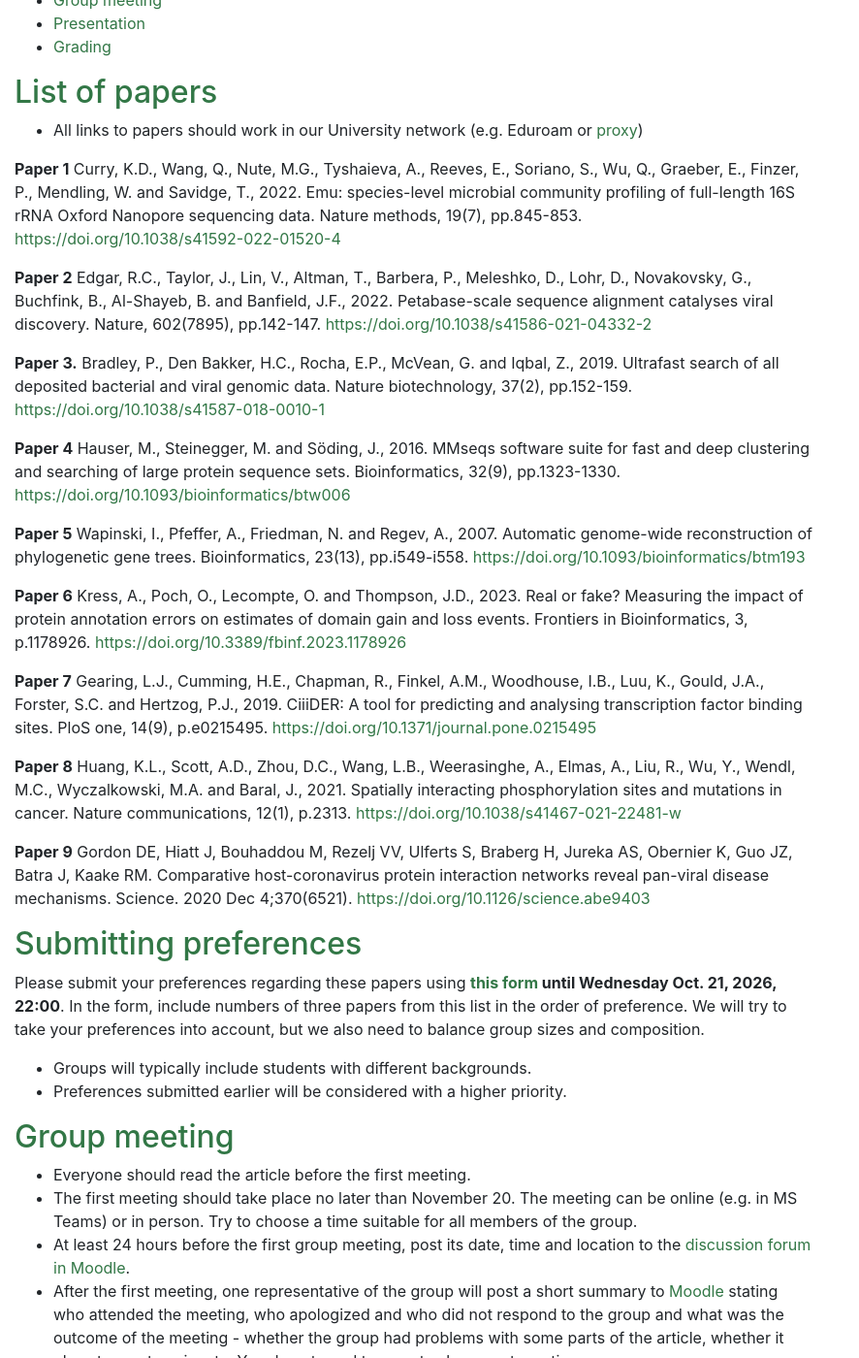
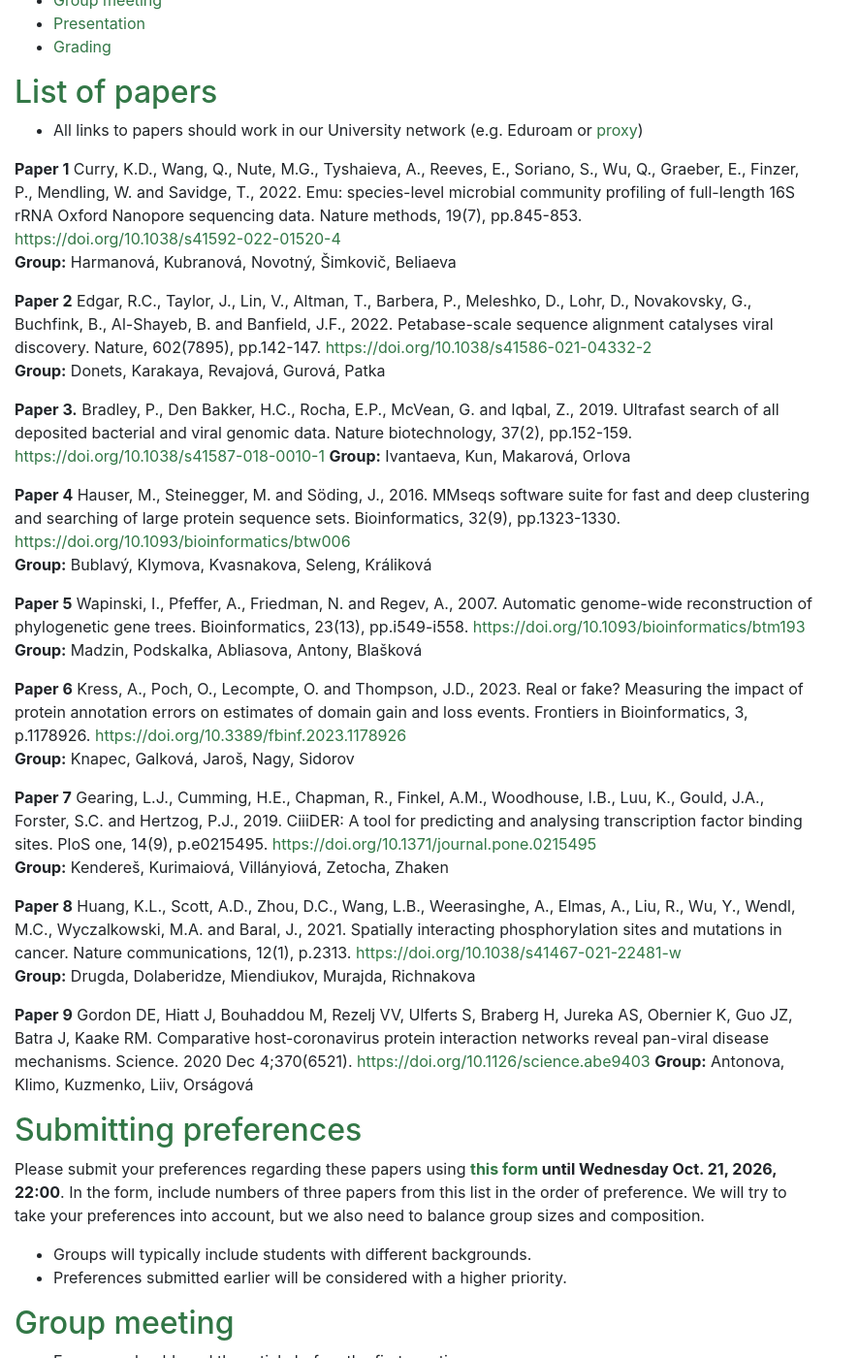
Before and after one commit to fmfi-compbio/mbi, a Jekyll site: the page built from Journal_club.md, in a window 1280 px wide and 1400 px high, scrolled down 232 px. Shown: the whole window at 97% size, without its empty margins (0-886 px from the left). Built offline with Jekyll 4.4.1, drawn with Linux system fonts in a browser that asks for light colours; nearby versions of some CDN libraries; our own code applies the rules of GitHub Pages for plain Markdown files.

Commit message:
Add groups for each paper in Journal_club.md

```diff
--- a/Journal_club.md
+++ b/Journal_club.md
@@ -22,40 +22,46 @@ Soriano, S., Wu, Q., Graeber, E., Finzer, P., Mendling, W. and Savidge,
 T., 2022. Emu: species-level microbial community profiling of
 full-length 16S rRNA Oxford Nanopore sequencing data. Nature methods,
 19(7), pp.845-853. <https://doi.org/10.1038/s41592-022-01520-4><br>
-{% if false %}
-**Group:**
-{% endif %}
+**Group:** Harmanová, Kubranová, Novotný, Šimkovič, Beliaeva
 
 **Paper 2** Edgar, R.C., Taylor, J., Lin, V., Altman, T., Barbera, P., Meleshko,
 D., Lohr, D., Novakovsky, G., Buchfink, B., Al-Shayeb, B. and Banfield,
 J.F., 2022. Petabase-scale sequence alignment catalyses viral discovery.
 Nature, 602(7895), pp.142-147.
 <https://doi.org/10.1038/s41586-021-04332-2><br>
+**Group:** Donets, Karakaya, Revajová, Gurová, Patka
 
 **Paper 3.** Bradley, P., Den Bakker, H.C., Rocha, E.P., McVean, G. and Iqbal,
 Z., 2019. Ultrafast search of all deposited bacterial and viral genomic
 data. Nature biotechnology, 37(2), pp.152-159.
 <https://doi.org/10.1038/s41587-018-0010-1>
+**Group:** Ivantaeva, Kun, Makarová, Orlova
 
 **Paper 4** Hauser, M., Steinegger, M. and Söding, J., 2016. MMseqs software suite for fast and deep clustering and searching of large protein sequence sets. Bioinformatics, 32(9), pp.1323-1330. <https://doi.org/10.1093/bioinformatics/btw006><br>
+**Group:** Bublavý, Klymova, Kvasnakova, Seleng, Králiková
 
 **Paper 5** Wapinski, I., Pfeffer, A., Friedman, N. and Regev, A., 2007. Automatic genome-wide reconstruction of phylogenetic gene trees. Bioinformatics, 23(13), pp.i549-i558. <https://doi.org/10.1093/bioinformatics/btm193><br>
+**Group:** Madzin, Podskalka, Abliasova, Antony, Blašková
 
 **Paper 6** Kress, A., Poch, O., Lecompte, O. and Thompson, J.D., 2023. Real or fake? Measuring the impact of protein annotation errors on estimates of domain gain and loss events. Frontiers in Bioinformatics, 3, p.1178926. <https://doi.org/10.3389/fbinf.2023.1178926><br>
+**Group:** Knapec, Galková, Jaroš, Nagy, Sidorov
 
 **Paper 7** Gearing, L.J., Cumming, H.E., Chapman, R., Finkel, A.M., Woodhouse, I.B., Luu, K., Gould, J.A., Forster, S.C. and Hertzog, P.J., 2019. CiiiDER: A tool for predicting and analysing transcription factor binding sites. PloS one, 14(9), p.e0215495. <https://doi.org/10.1371/journal.pone.0215495><br>
+**Group:** Kendereš, Kurimaiová, Villányiová, Zetocha, Zhaken
 
 **Paper 8** Huang, K.L., Scott, A.D., Zhou, D.C., Wang, L.B., Weerasinghe, A.,
 Elmas, A., Liu, R., Wu, Y., Wendl, M.C., Wyczalkowski, M.A. and Baral,
 J., 2021. Spatially interacting phosphorylation sites and mutations in
 cancer. Nature communications, 12(1), p.2313.
 <https://doi.org/10.1038/s41467-021-22481-w><br>
+**Group:** Drugda, Dolaberidze, Miendiukov, Murajda, Richnakova
 
 **Paper 9** Gordon DE, Hiatt J, Bouhaddou M, Rezelj VV, Ulferts S, Braberg H,
 Jureka AS, Obernier K, Guo JZ, Batra J, Kaake RM. Comparative
 host-coronavirus protein interaction networks reveal pan-viral disease
 mechanisms. Science. 2020 Dec 4;370(6521).
 <https://doi.org/10.1126/science.abe9403>
+**Group:** Antonova, Klimo, Kuzmenko, Liiv, Orságová
 
 ## Submitting preferences
 {% if true %}
```
